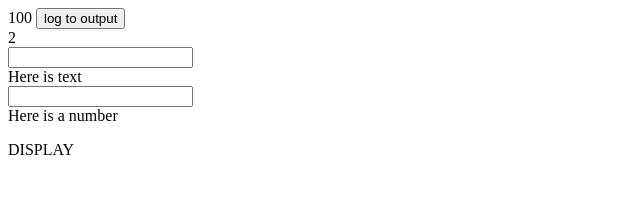
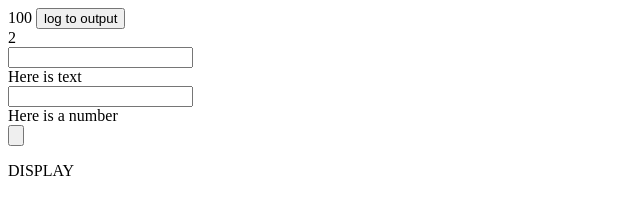
Before and after one commit to DaveKerk/Cloud-Code, a website: page Angular Chess/index.html in a window 1280 px wide. Shown: the whole page, without its empty margins (0-640 px from the left). Drawn offline with nearby package versions, Linux system fonts and the light colour scheme.

Commit message:
Messing with Buttons

```diff
--- a/Angular Chess/index.html
+++ b/Angular Chess/index.html
@@ -28,7 +28,7 @@
 </div>
 
 <div>
-
+	<input type="button"/>
 </div>
 
 <p>DISPLAY</p>
```
